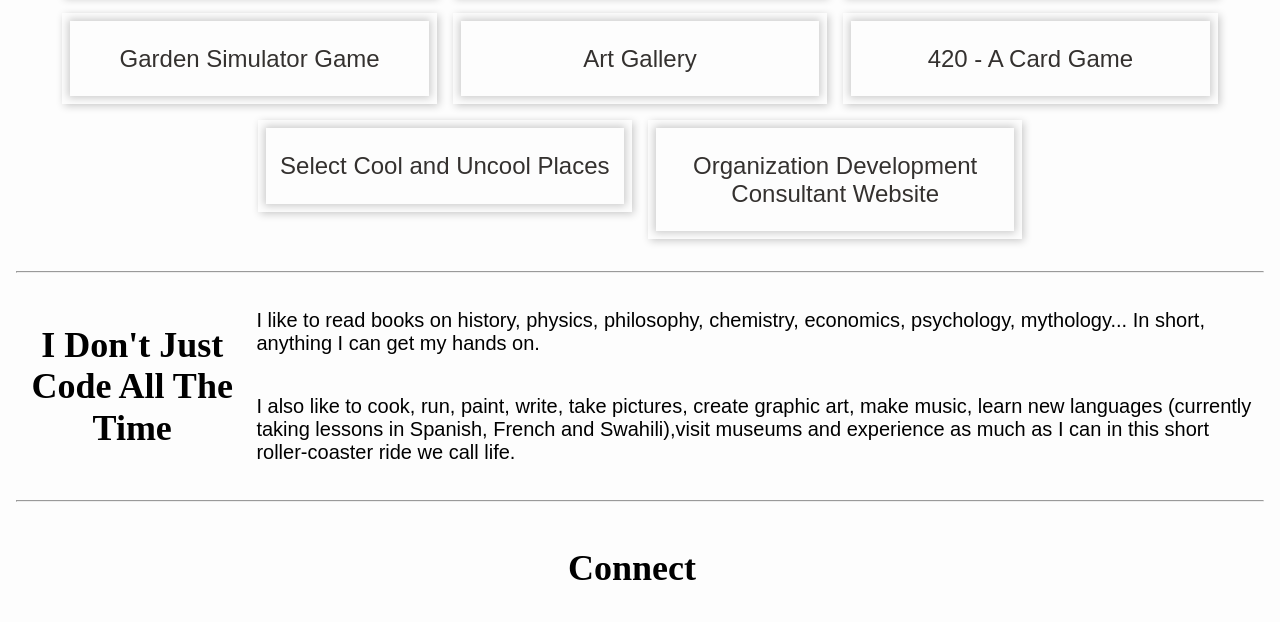
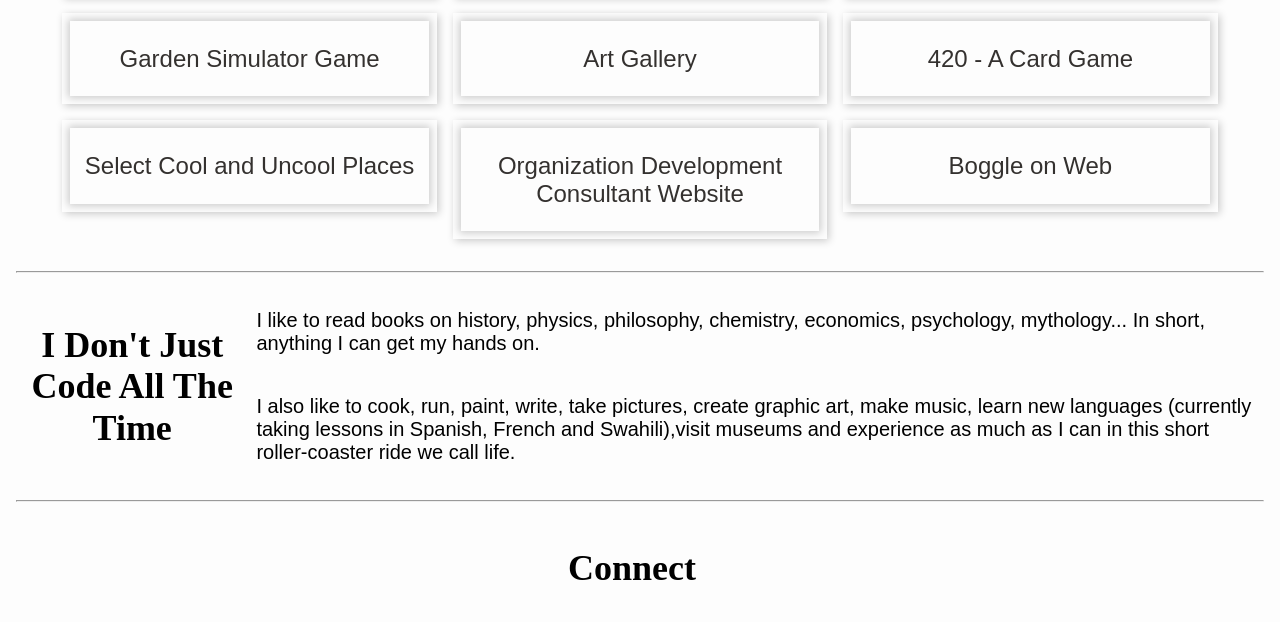
Before and after one commit to ShlokD/about-me, a website: page index.html in a window 1280 px wide. Shown: the part 2450-3072 px from the top of the page. Drawn offline with nearby package versions, Linux system fonts and the light colour scheme; a web font is replaced by a local one.

Commit message:
Add boggle

```diff
--- a/index.html
+++ b/index.html
@@ -389,6 +389,12 @@
                         <p>Organization Development Consultant Website</p>
                     </a>
                 </li>
+                <li class="pa2 ma2 shadow-4 h-50 w-100 w-30-ns">
+                    <a class="flex items-center justify-center black no-underline shadow-2 f3 tc"
+                        href="https://another-boggle.surge.sh/" rel="noopener noreferrer" target="_blank">
+                        <p>Boggle on Web</p>
+                    </a>
+                </li>
             </ul>
         </section>
         <hr />
```
